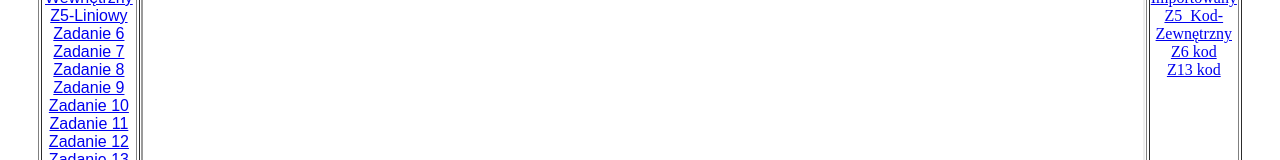
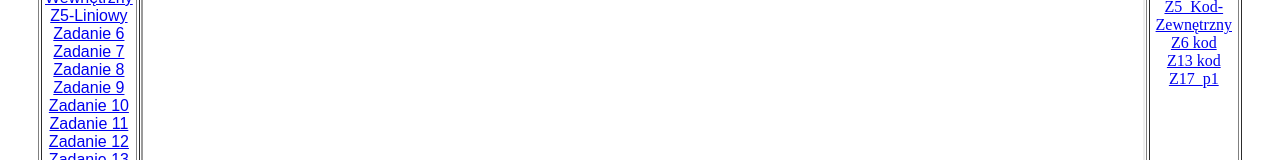
Before and after one commit to Kornel-Malak/Zadania-CSS-2-15, a plain HTML site: page index.html in a window 1280 px wide. Shown: the part 399-559 px from the top of the page. Drawn offline with Linux system fonts and the light colour scheme.

Commit message:
Update index.html

```diff
--- a/index.html
+++ b/index.html
@@ -61,6 +61,8 @@
 			<a href="z6_kod.css" target="strony">Z6 kod</a>
 		<br>
 			<a href="z13_kod.css" target="strony">Z13 kod</a>
+		<br>
+			<a href="17_p1_mala.css" target="strony">Z17_p1</a>
 		</td>
 		</tr>
 	</table>
```
